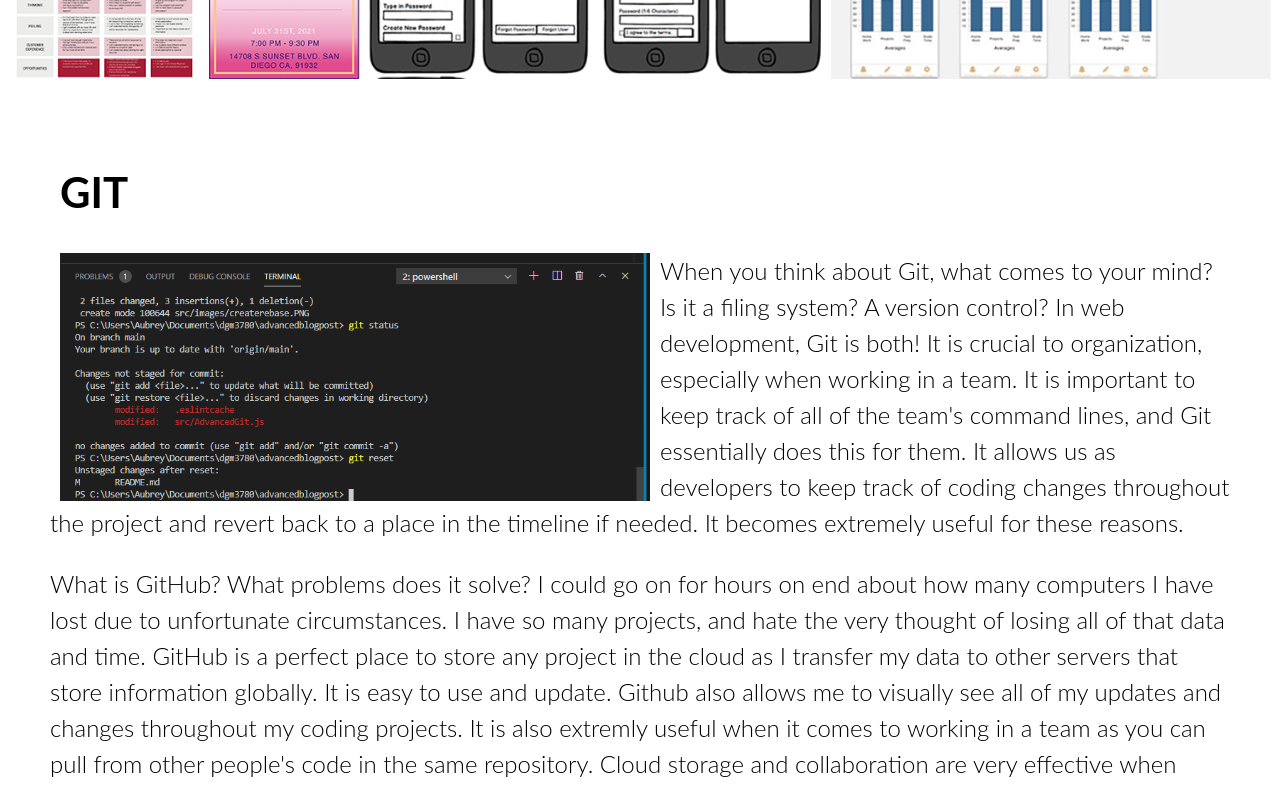
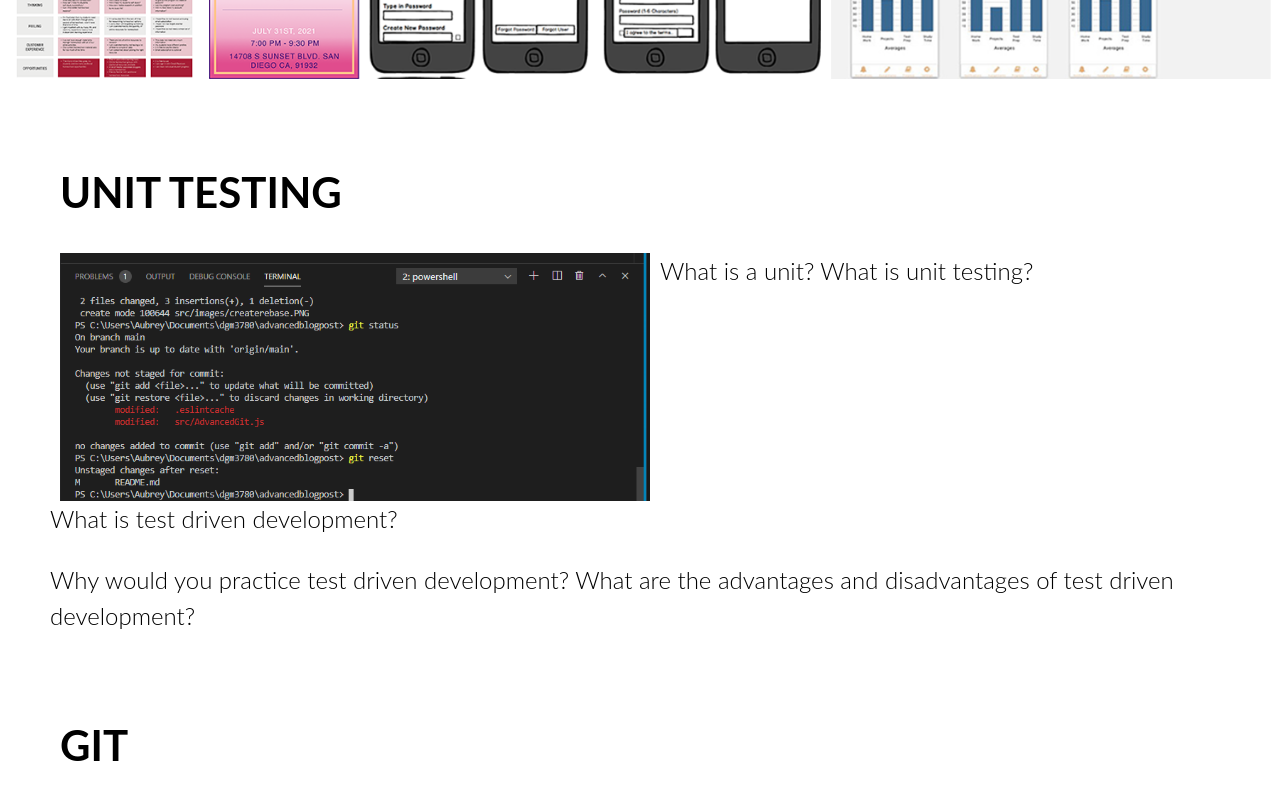
Before and after one commit to aubreyjonescreatives/react-blog, a React (Create React App) app: page / in a window 1280 px wide. Shown: the part 640-1430 px from the top of the page. Built offline with nearby package versions, Linux system fonts and the light colour scheme.

Commit message:
Add unit testing blogpost

```diff
--- a/src/App.js
+++ b/src/App.js
@@ -3,6 +3,7 @@
 import IntrotoBlogpost from './IntrotoBlogpost'
 import ResearchandLearning from './ResearchandLearning'
 import Git from './Git'
+import UnitTesting from './UnitTesting'
 import TopNavigation from './TopNavigation'
 import Header from './Header'
 import HeroImage from './HeroImage'
@@ -13,6 +14,7 @@
     <Header/>
     <TopNavigation/>
     <HeroImage/>
+    <UnitTesting/>
     <Git/>
     <ResearchandLearning/>
     <IntrotoBlogpost/>
--- a/src/TopNavigation.js
+++ b/src/TopNavigation.js
@@ -8,6 +8,7 @@
     return (
 
       <nav className="Nav">
+         <li><a href="#unittesting">Unit Testing</a></li>
           <li><a href="#git">GIT</a></li>
       <li><a href="#researchandlearning">RESEARCH AND LEARNING</a></li>
       <li><a href="#aboutme">ABOUT ME</a></li>
--- /dev/null
+++ b/src/UnitTesting.js
@@ -0,0 +1,35 @@
+import React from 'react'
+import './css/BlogpostStyles.css'
+import GitImage from './images/gitimage.PNG'
+
+
+
+function UnitTesting() {
+    return (
+
+     <div class="main-1" id="unittesting">
+    <h1>UNIT TESTING</h1>
+     <p><figure className="gitImage"> <img src={GitImage} alt="Unit Testing"></img></figure>
+     What is a unit?
+
+
+     What is unit testing?
+
+
+      </p>
+      <p>
+    What is test driven development?
+
+
+        </p>
+        <p>
+     Why would you practice test driven development?
+
+     What are the advantages and disadvantages of test driven development?
+
+     </p>
+     </div>
+    );
+  }
+
+  export default UnitTesting;
```
Also changed, not shown: 2 other files (tests, documents, lock files or other folders).
